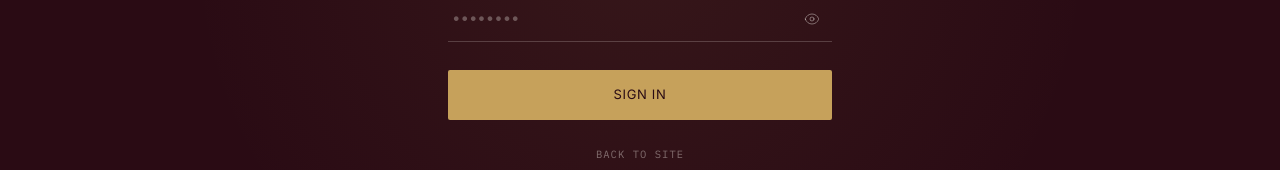
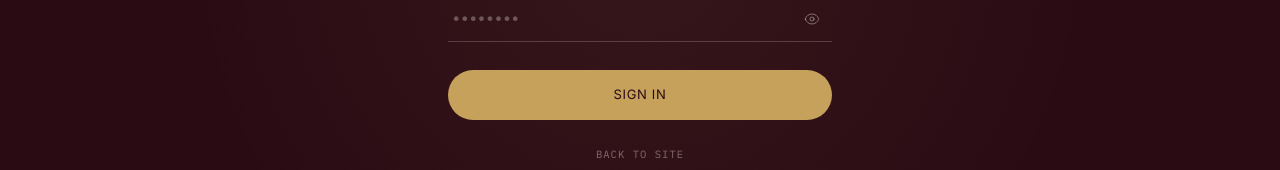
Before and after one commit to gabochie/lutterodt, a Next.js app: page /login in a window 1280 px wide. Shown: the part 533-703 px from the top of the page. Built offline with nearby package versions, Linux system fonts and the light colour scheme; no server answers.

Commit message:
Update globals.css

```diff
--- a/src/app/globals.css
+++ b/src/app/globals.css
@@ -59,6 +59,7 @@
   --radius-md: 2px;
   --radius-lg: 2px;
   --radius-xl: 2px;
+  --radius-btn: 999px;
 }
 
 :root {
@@ -86,6 +87,7 @@
   --chart-4: #8C744A;
   --chart-5: #2A0B14;
   --radius: 2px;
+  --radius-btn: 999px;
   --sidebar: #2A0B14;
   --sidebar-foreground: #FAF6EF;
   --sidebar-primary: #C6A15B;
@@ -128,25 +130,43 @@
   }
 }
 
-.btn {
+.btn,
+.btn-primary,
+.btn-gold,
+.btn-ghost,
+.btn-outline,
+.btn-outline-ivory {
   display: inline-flex;
   align-items: center;
+  justify-content: center;
   gap: 10px;
   font-size: 13px;
   letter-spacing: 0.05em;
   text-transform: uppercase;
   padding: 14px 26px;
-  border-radius: var(--radius);
+  border-radius: var(--radius-btn);
   border: 1px solid transparent;
   transition: transform .25s ease, background .25s ease, border-color .25s ease, color .25s ease;
 }
-.btn:hover { transform: translateY(-1px); }
+.btn:hover,
+.btn-primary:hover,
+.btn-gold:hover,
+.btn-ghost:hover,
+.btn-outline:hover,
+.btn-outline-ivory:hover { transform: translateY(-1px); }
 .btn-primary { background: var(--color-burgundy); color: var(--color-ivory); }
 .btn-primary:hover { background: var(--color-burgundy-deep); }
 .btn-ghost { border-color: var(--color-line-on-dark); color: var(--color-ivory); }
 .btn-ghost:hover { background: rgba(250,246,239,0.1); }
 .btn-outline { border-color: var(--color-burgundy); color: var(--color-burgundy); }
 .btn-outline:hover { background: var(--color-burgundy); color: var(--color-ivory); }
+.btn-outline-ivory { border-color: var(--color-line-on-dark); color: var(--color-ivory); }
+.btn-outline-ivory:hover { background: var(--color-ivory); color: var(--color-burgundy-ink); }
 .btn-gold { background: var(--color-gold); color: var(--color-burgundy-ink); }
 .btn-gold:hover { background: var(--color-gold-light); }
-.btn svg { width: 14px; height: 14px; }
+.btn svg,
+.btn-primary svg,
+.btn-gold svg,
+.btn-ghost svg,
+.btn-outline svg,
+.btn-outline-ivory svg { width: 14px; height: 14px; }
```
